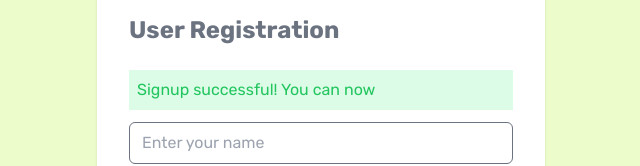
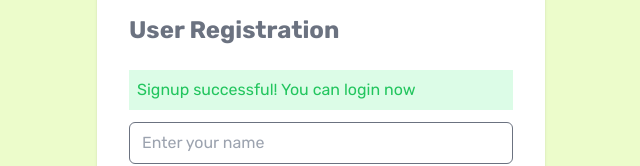
Before and after one commit to anita00001/fix-mate-frontend, a React (Create React App) app: page /signup in a window 1280 px wide. Both pictures are taken after typing "Sample", "name@example.com", "Sample123", "Sample123" into the empty fields and a click on the button "Register". Shown: the part 148-314 px from the top of the page, without its empty margins (319-959 px from the left). Built offline with nearby package versions, Linux system fonts and the light colour scheme; no server answers; the HTML template or start-up script is replaced by a standard one.

Commit message:
Add swiper to use slider

```diff
--- a/package.json
+++ b/package.json
@@ -18,6 +18,7 @@
     "react-router-dom": "^6.17.0",
     "react-scripts": "5.0.1",
     "redux-thunk": "^2.4.2",
+    "swiper": "^11.0.3",
     "web-vitals": "^2.1.4"
   },
   "scripts": {
--- a/src/components/UsersLogin/SignupForm.js
+++ b/src/components/UsersLogin/SignupForm.js
@@ -48,7 +48,7 @@ function SignupForm() {
               {signupError && <p className="text-red-700 bg-red-50 p-2 mb-3">Passwords cannot be less than six(6) characters.</p>}
               {!passwordMatch && <p className="text-red-700 bg-red-50 p-2 mb-3">Passwords do not match.</p>}
               {signupSuccess && (
-                <p className="text-green-500 bg-green-100 p-2 mb-3">Signup successful! You can now</p>
+                <p className="text-green-500 bg-green-100 p-2 mb-3">Signup successful! You can login now</p>
               )}
               <div className="mb-4">
                 <input
```
Also changed, not shown: 1 other file (tests, documents, lock files or other folders).
